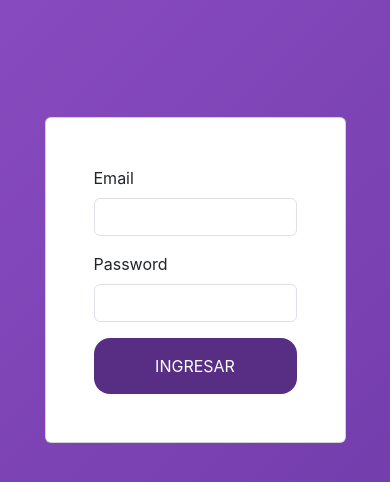
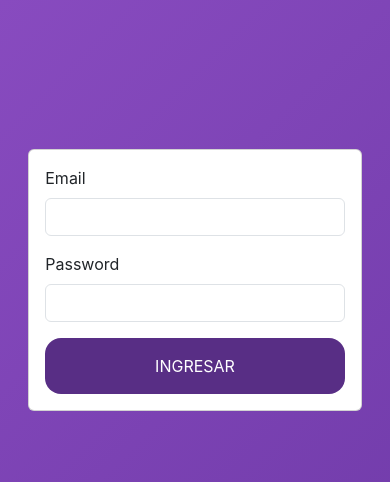
Before and after one commit to crispro1987/alke-wallet, a plain HTML site: page login.html in a window 390 px wide. Shown: the part 134-616 px from the top of the page. Drawn offline with nearby package versions, Linux system fonts and the light colour scheme.

```diff
--- a/login.html
+++ b/login.html
@@ -16,9 +16,9 @@
   <body>
     <div class="container vh-100">
       <div class="row justify-content-center align-items-center h-100">
-        <div class="col-10 col-md-5">
+        <div class="col-11 col-md-5">
           <div class="card mb-3">
-            <div class="card-body login p-5">
+            <div class="card-body login p-md-5">
               <form id="loginForm">
                 <div class="mb-3">
                   <label for="email" class="form-label">Email</label>
```
